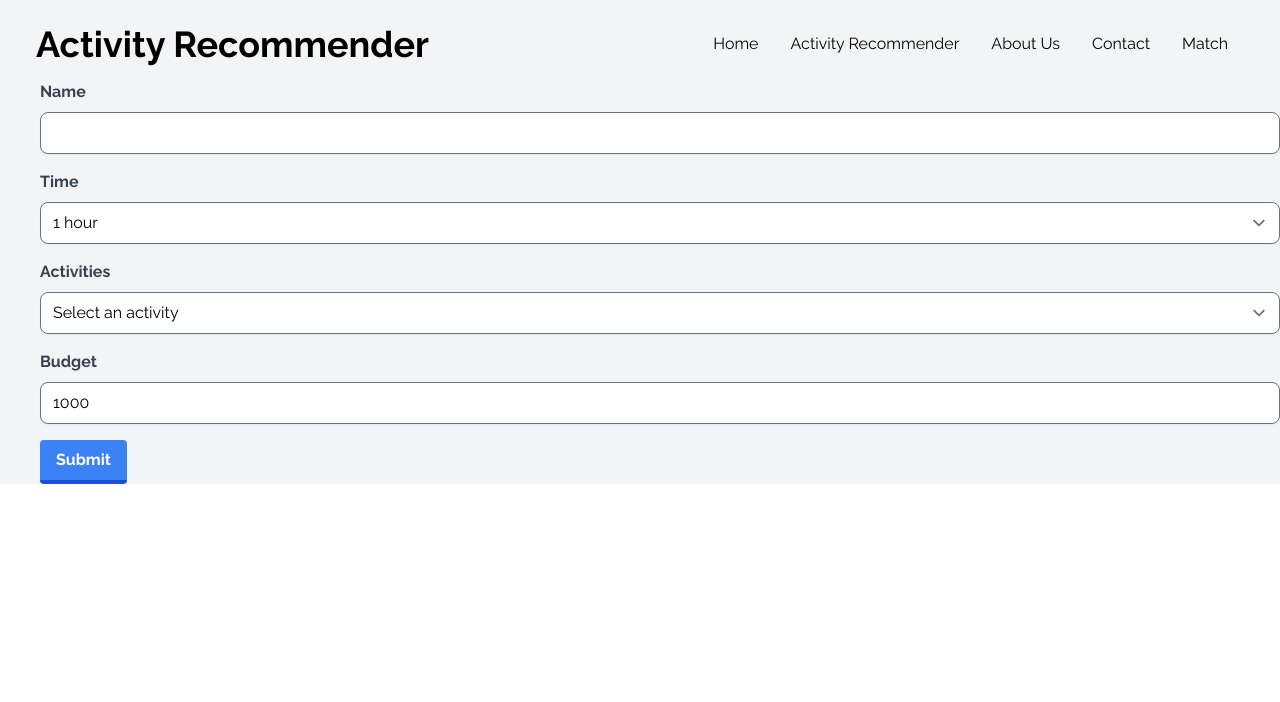
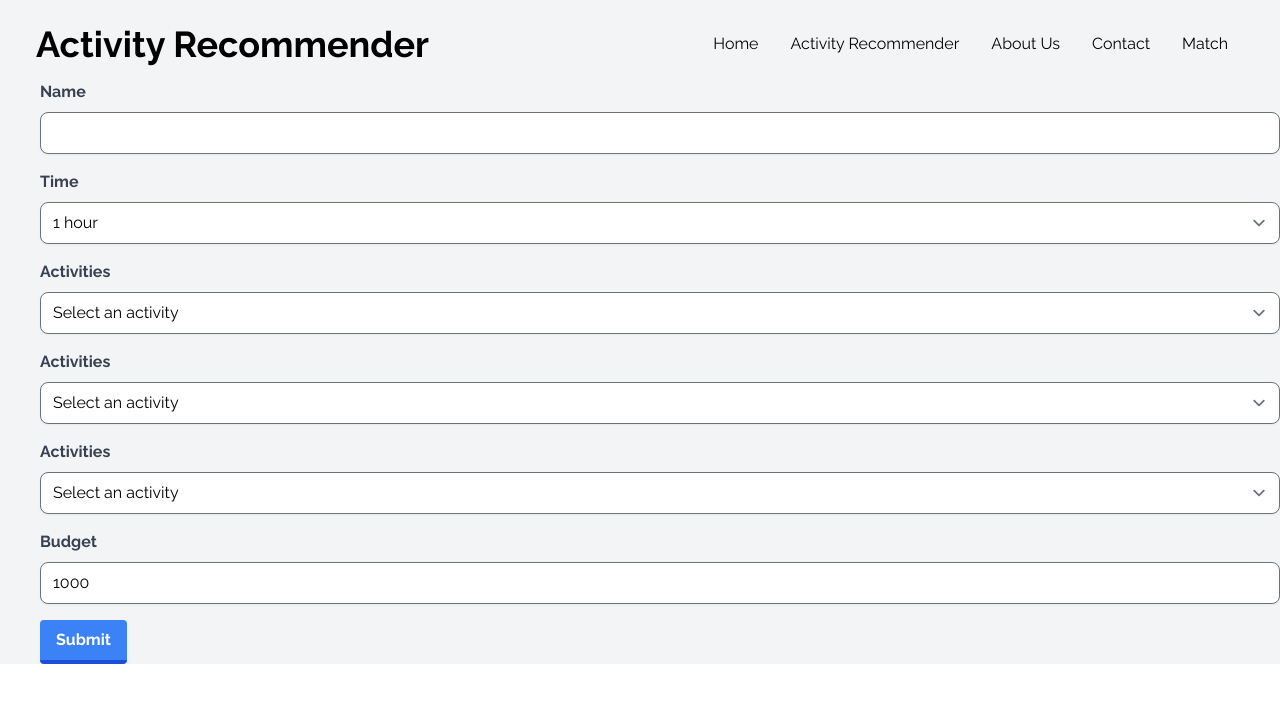
Before and after one commit to Lameboredghini/Activity-Recommender, a Next.js app: page /matching in a window 1280 px wide. Shown: the top 702 px of the page. Built offline with nearby package versions, Linux system fonts and the light colour scheme.

Commit message:
matching updated

```diff
--- a/pages/matching.jsx
+++ b/pages/matching.jsx
@@ -14,7 +14,9 @@ const matching = () => {
         name: "",
         time: "1",
         cuisine: "",
-        activity: "",
+        activity1: "",
+        activity2: "",
+        activity3: "",
         budget: 1000,
         payment: "",
     });
@@ -25,7 +27,7 @@ const matching = () => {
         router.push("http://localhost:3000/matchingResults")
     };
 
-    const { name, time, cuisine, activity, budget, payment } = formData;
+    const { name, time, cuisine, activity1, activity2, activity3, budget, payment } = formData;
 
     return (
         <>
@@ -64,14 +66,14 @@ const matching = () => {
             </div>
 
             <div className="mb-4">
-                <label htmlFor="activity" className="block mb-2 font-bold text-gray-700">
+                <label htmlFor="activity1" className="block mb-2 font-bold text-gray-700">
                     Activities
                 </label>
                 <select
-                    id="activity"
+                    id="activity1"
                     className="w-full px-3 py-2 border rounded-lg shadow-sm focus:outline-none focus:ring-2 focus:ring-blue-400"
-                    value={activity}
-                    onChange={(e) => setFormData({ ...formData, activity: e.target.value })}
+                    value={activity1}
+                    onChange={(e) => setFormData({ ...formData, activity1: e.target.value })}
                 >
                     <option value="">Select an activity</option>
                     {activities.map((activity) => (
@@ -80,7 +82,41 @@ const matching = () => {
                 </select>
             </div>
 
-            {formData["activity"] == 11 ? (
+            <div className="mb-4">
+                <label htmlFor="activity2" className="block mb-2 font-bold text-gray-700">
+                    Activities
+                </label>
+                <select
+                    id="activity2"
+                    className="w-full px-3 py-2 border rounded-lg shadow-sm focus:outline-none focus:ring-2 focus:ring-blue-400"
+                    value={activity2}
+                    onChange={(e) => setFormData({ ...formData, activity2: e.target.value })}
+                >
+                    <option value="">Select an activity</option>
+                    {activities.map((activity) => (
+                        <option key={activity} value={activities.indexOf(activity)} >{activity}</option>
+                    ))}
+                </select>
+            </div>
+
+            <div className="mb-4">
+                <label htmlFor="activity3" className="block mb-2 font-bold text-gray-700">
+                    Activities
+                </label>
+                <select
+                    id="activity3"
+                    className="w-full px-3 py-2 border rounded-lg shadow-sm focus:outline-none focus:ring-2 focus:ring-blue-400"
+                    value={activity3}
+                    onChange={(e) => setFormData({ ...formData, activity3: e.target.value })}
+                >
+                    <option value="">Select an activity</option>
+                    {activities.map((activity) => (
+                        <option key={activity} value={activities.indexOf(activity)} >{activity}</option>
+                    ))}
+                </select>
+            </div>
+
+            {formData["activity1"] == 11 || formData["activity2"] == 11 || formData["activity3"] == 11 ? (
                 <div className="mb-4">
                 <label htmlFor="cuisine" className="block mb-2 font-bold text-gray-700">
                     Cuisines
@@ -114,7 +150,7 @@ const matching = () => {
                 />
             </div>
 
-            {formData["activity"] == 10 ? (
+            {formData["activity1"] == 10 || formData["activity2"] == 10 || formData["activity3"] == 10 ? (
             <div className="mb-4">
                 <label htmlFor="payment" className="block mb-2 font-bold text-gray-700">
                     Payment
```
